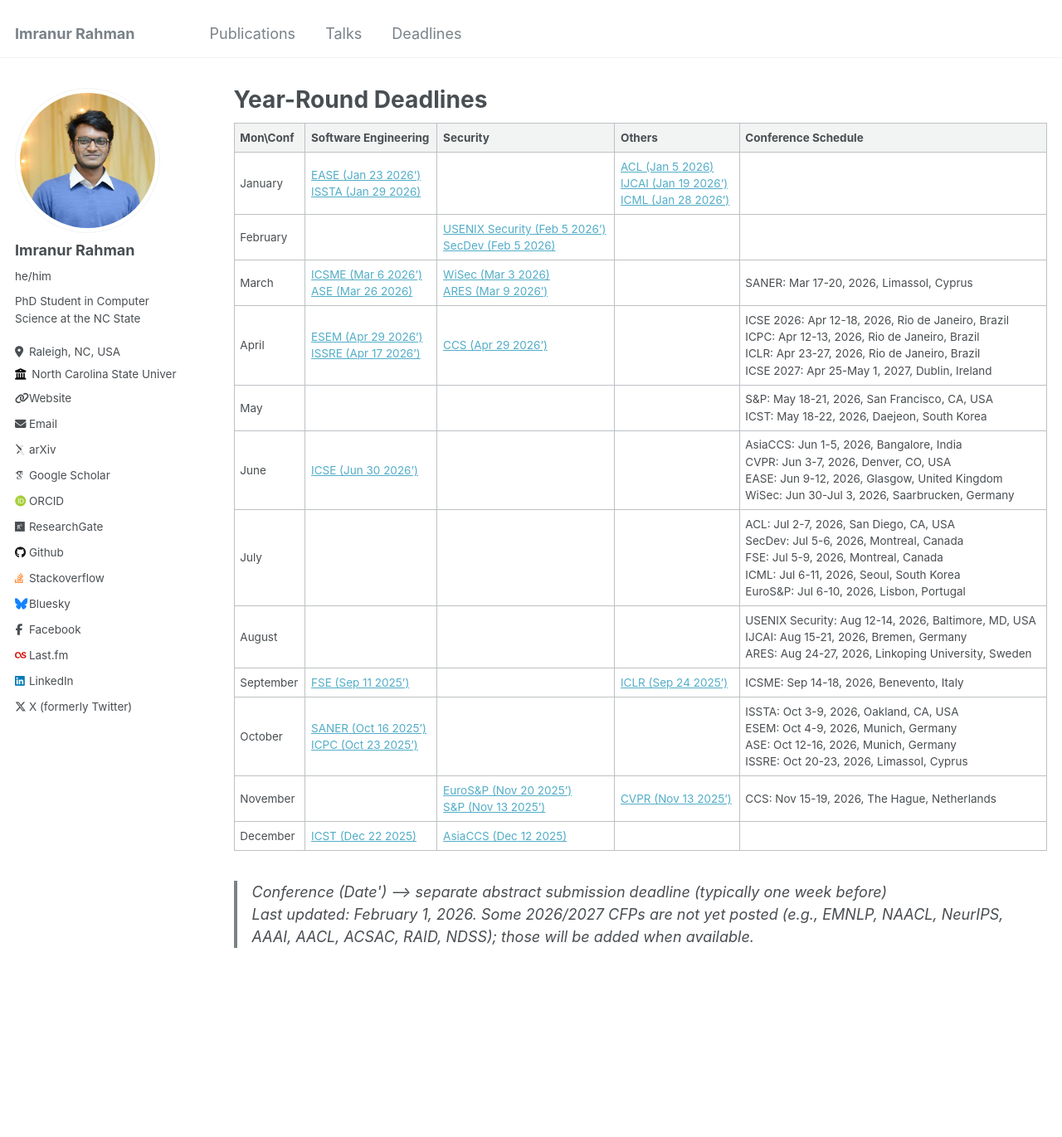
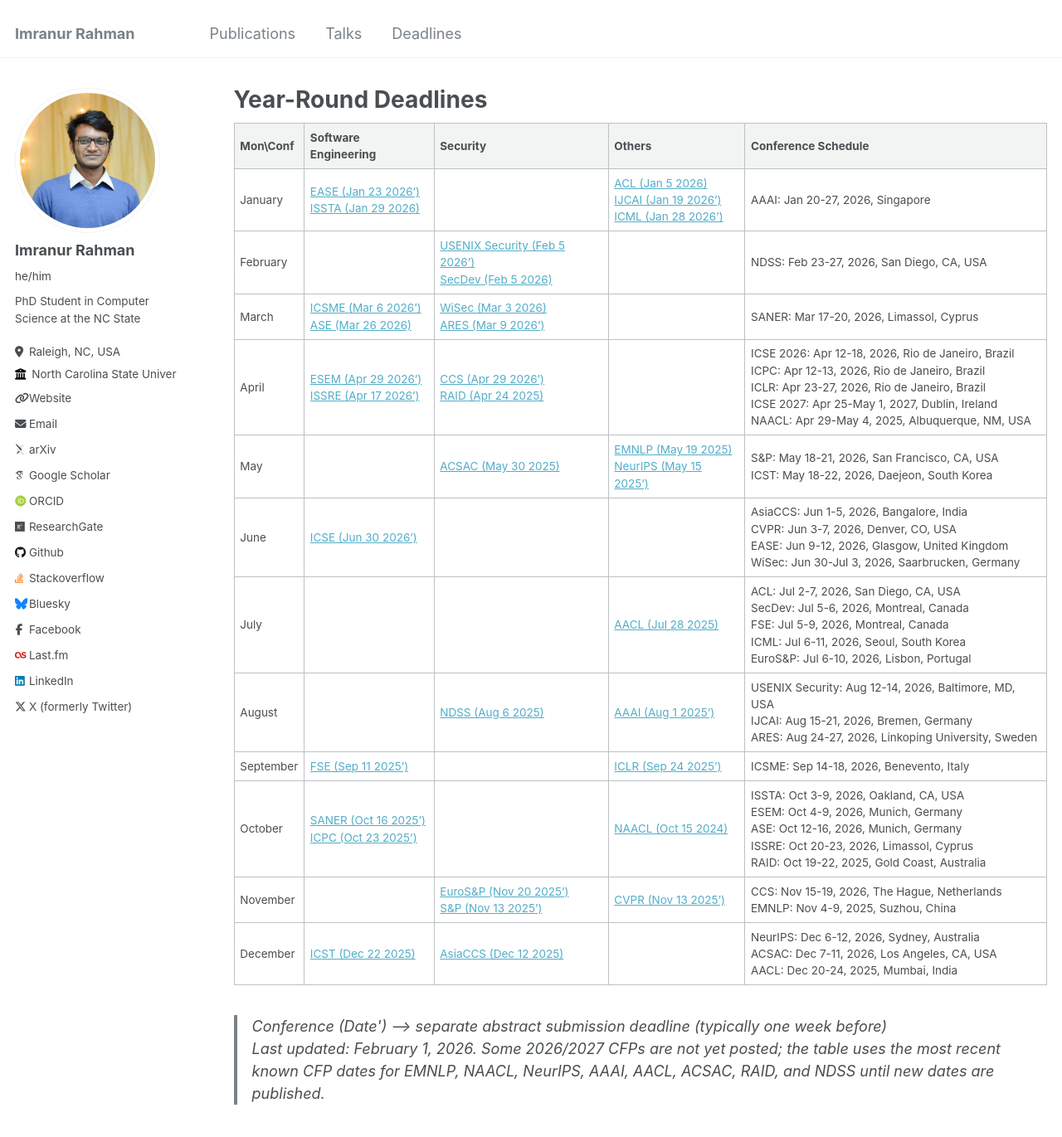
Before and after one commit to imranur-rahman/imranur-rahman.github.io, a Jekyll site: the page built from _pages/deadlines.md, in a window 1280 px wide and 1400 px high. Shown: the top 1371 px of the window at 83% size. Built offline with Jekyll 4.4.1, drawn with Linux system fonts in a browser that asks for light colours; some web fonts are replaced.

Commit message:
Update deadlines table with new conference dates, links, and improved formatting

```diff
--- a/_pages/deadlines.md
+++ b/_pages/deadlines.md
@@ -8,19 +8,19 @@ collection: deadlines
 
 Mon\Conf | Software Engineering | Security | Others | Conference Schedule
 --- | --- | --- | --- | ---
-January | [EASE (Jan 23 2026')](https://conf.researchr.org/dates/ease-2026)<br>[ISSTA (Jan 29 2026)](https://conf.researchr.org/dates/issta-2026) |  | [ACL (Jan 5 2026)](https://2026.aclweb.org/calls/main_conference_papers/)<br>[IJCAI (Jan 19 2026')](https://2026.ijcai.org/ijcai-ecai-2026-call-for-papers-main-track)<br>[ICML (Jan 28 2026')](https://icml.cc/Conferences/2026/CallForPapers) |
-February |  | [USENIX Security (Feb 5 2026')](https://www.usenix.org/conference/usenixsecurity26/call-for-papers)<br>[SecDev (Feb 5 2026)](https://conf.researchr.org/track/secdev-2026/secdev-2026-papers) |  |
+January | [EASE (Jan 23 2026')](https://conf.researchr.org/dates/ease-2026)<br>[ISSTA (Jan 29 2026)](https://conf.researchr.org/dates/issta-2026) |  | [ACL (Jan 5 2026)](https://2026.aclweb.org/calls/main_conference_papers/)<br>[IJCAI (Jan 19 2026')](https://2026.ijcai.org/ijcai-ecai-2026-call-for-papers-main-track)<br>[ICML (Jan 28 2026')](https://icml.cc/Conferences/2026/CallForPapers) | AAAI: Jan 20-27, 2026, Singapore
+February |  | [USENIX Security (Feb 5 2026')](https://www.usenix.org/conference/usenixsecurity26/call-for-papers)<br>[SecDev (Feb 5 2026)](https://conf.researchr.org/track/secdev-2026/secdev-2026-papers) |  | NDSS: Feb 23-27, 2026, San Diego, CA, USA
 March | [ICSME (Mar 6 2026')](https://conf.researchr.org/dates/icsme-2026)<br>[ASE (Mar 26 2026)](https://conf.researchr.org/home/ase-2026) | [WiSec (Mar 3 2026)](https://wisec26.events.cispa.de/call-for-papers/)<br>[ARES (Mar 9 2026')](https://www.ares-conference.eu/open-calls) |  | SANER: Mar 17-20, 2026, Limassol, Cyprus
-April | [ESEM (Apr 29 2026')](https://conf.researchr.org/dates/eseiw-2026)<br>[ISSRE (Apr 17 2026')](https://cyprusconferences.org/issre2026/) | [CCS (Apr 29 2026')](https://www.sigsac.org/ccs/CCS2026/call-for/call-for-papers.html) |  | ICSE 2026: Apr 12-18, 2026, Rio de Janeiro, Brazil<br>ICPC: Apr 12-13, 2026, Rio de Janeiro, Brazil<br>ICLR: Apr 23-27, 2026, Rio de Janeiro, Brazil<br>ICSE 2027: Apr 25-May 1, 2027, Dublin, Ireland
-May |  |  |  | S&P: May 18-21, 2026, San Francisco, CA, USA<br>ICST: May 18-22, 2026, Daejeon, South Korea
+April | [ESEM (Apr 29 2026')](https://conf.researchr.org/dates/eseiw-2026)<br>[ISSRE (Apr 17 2026')](https://cyprusconferences.org/issre2026/) | [CCS (Apr 29 2026')](https://www.sigsac.org/ccs/CCS2026/call-for/call-for-papers.html)<br>[RAID (Apr 24 2025)](https://raid2025.github.io/call.html) |  | ICSE 2026: Apr 12-18, 2026, Rio de Janeiro, Brazil<br>ICPC: Apr 12-13, 2026, Rio de Janeiro, Brazil<br>ICLR: Apr 23-27, 2026, Rio de Janeiro, Brazil<br>ICSE 2027: Apr 25-May 1, 2027, Dublin, Ireland<br>NAACL: Apr 29-May 4, 2025, Albuquerque, NM, USA
+May |  | [ACSAC (May 30 2025)](https://www.acsac.org/2025/submissions/papers/) | [EMNLP (May 19 2025)](https://2025.emnlp.org/)<br>[NeurIPS (May 15 2025')](https://nips.cc/Conferences/2025/CallForPapers) | S&P: May 18-21, 2026, San Francisco, CA, USA<br>ICST: May 18-22, 2026, Daejeon, South Korea
 June | [ICSE (Jun 30 2026')](https://conf.researchr.org/track/icse-2027/icse-2027-research-track) |  |  | AsiaCCS: Jun 1-5, 2026, Bangalore, India<br>CVPR: Jun 3-7, 2026, Denver, CO, USA<br>EASE: Jun 9-12, 2026, Glasgow, United Kingdom<br>WiSec: Jun 30-Jul 3, 2026, Saarbrucken, Germany
-July |  |  |  | ACL: Jul 2-7, 2026, San Diego, CA, USA<br>SecDev: Jul 5-6, 2026, Montreal, Canada<br>FSE: Jul 5-9, 2026, Montreal, Canada<br>ICML: Jul 6-11, 2026, Seoul, South Korea<br>EuroS&P: Jul 6-10, 2026, Lisbon, Portugal
-August |  |  |  | USENIX Security: Aug 12-14, 2026, Baltimore, MD, USA<br>IJCAI: Aug 15-21, 2026, Bremen, Germany<br>ARES: Aug 24-27, 2026, Linkoping University, Sweden
+July |  |  | [AACL (Jul 28 2025)](https://2025.aaclnet.org/calls/main_conference_papers) | ACL: Jul 2-7, 2026, San Diego, CA, USA<br>SecDev: Jul 5-6, 2026, Montreal, Canada<br>FSE: Jul 5-9, 2026, Montreal, Canada<br>ICML: Jul 6-11, 2026, Seoul, South Korea<br>EuroS&P: Jul 6-10, 2026, Lisbon, Portugal
+August |  | [NDSS (Aug 6 2025)](https://www.ieee-security.org/Calendar/cfps/cfp-NDSS2026.html) | [AAAI (Aug 1 2025')](https://aaai.org/conference/aaai/aaai-26/) | USENIX Security: Aug 12-14, 2026, Baltimore, MD, USA<br>IJCAI: Aug 15-21, 2026, Bremen, Germany<br>ARES: Aug 24-27, 2026, Linkoping University, Sweden
 September | [FSE (Sep 11 2025')](https://conf.researchr.org/track/fse-2026/fse-2026-research-papers) |  | [ICLR (Sep 24 2025')](https://iclr.cc/Conferences/2026/Dates) | ICSME: Sep 14-18, 2026, Benevento, Italy
-October | [SANER (Oct 16 2025')](https://conf.researchr.org/dates/saner-2026)<br>[ICPC (Oct 23 2025')](https://conf.researchr.org/dates/icpc-2026) |  |  | ISSTA: Oct 3-9, 2026, Oakland, CA, USA<br>ESEM: Oct 4-9, 2026, Munich, Germany<br>ASE: Oct 12-16, 2026, Munich, Germany<br>ISSRE: Oct 20-23, 2026, Limassol, Cyprus
-November |  | [EuroS&P (Nov 20 2025')](https://eurosp2026.ieee-security.org/cfp.html)<br>[S&P (Nov 13 2025')](https://www.ieee-security.org/Calendar/cfps/cfp-SnP2026.html) | [CVPR (Nov 13 2025')](https://cvpr.thecvf.com/Conferences/2026/Dates) | CCS: Nov 15-19, 2026, The Hague, Netherlands
-December | [ICST (Dec 22 2025)](https://conf.researchr.org/dates/icst-2026) | [AsiaCCS (Dec 12 2025)](https://asiaccs2026.cse.iitkgp.ac.in/important-dates/) |  |
+October | [SANER (Oct 16 2025')](https://conf.researchr.org/dates/saner-2026)<br>[ICPC (Oct 23 2025')](https://conf.researchr.org/dates/icpc-2026) |  | [NAACL (Oct 15 2024)](https://2025.naacl.org/) | ISSTA: Oct 3-9, 2026, Oakland, CA, USA<br>ESEM: Oct 4-9, 2026, Munich, Germany<br>ASE: Oct 12-16, 2026, Munich, Germany<br>ISSRE: Oct 20-23, 2026, Limassol, Cyprus<br>RAID: Oct 19-22, 2025, Gold Coast, Australia
+November |  | [EuroS&P (Nov 20 2025')](https://eurosp2026.ieee-security.org/cfp.html)<br>[S&P (Nov 13 2025')](https://www.ieee-security.org/Calendar/cfps/cfp-SnP2026.html) | [CVPR (Nov 13 2025')](https://cvpr.thecvf.com/Conferences/2026/Dates) | CCS: Nov 15-19, 2026, The Hague, Netherlands<br>EMNLP: Nov 4-9, 2025, Suzhou, China
+December | [ICST (Dec 22 2025)](https://conf.researchr.org/dates/icst-2026) | [AsiaCCS (Dec 12 2025)](https://asiaccs2026.cse.iitkgp.ac.in/important-dates/) |  | NeurIPS: Dec 6-12, 2026, Sydney, Australia<br>ACSAC: Dec 7-11, 2026, Los Angeles, CA, USA<br>AACL: Dec 20-24, 2025, Mumbai, India
 
 
 > Conference *(Date\')*  ⟶  separate abstract submission deadline (typically one week before)\
-> Last updated: February 1, 2026. Some 2026/2027 CFPs are not yet posted (e.g., EMNLP, NAACL, NeurIPS, AAAI, AACL, ACSAC, RAID, NDSS); those will be added when available.
+> Last updated: February 1, 2026. Some 2026/2027 CFPs are not yet posted; the table uses the most recent known CFP dates for EMNLP, NAACL, NeurIPS, AAAI, AACL, ACSAC, RAID, and NDSS until new dates are published.
```
